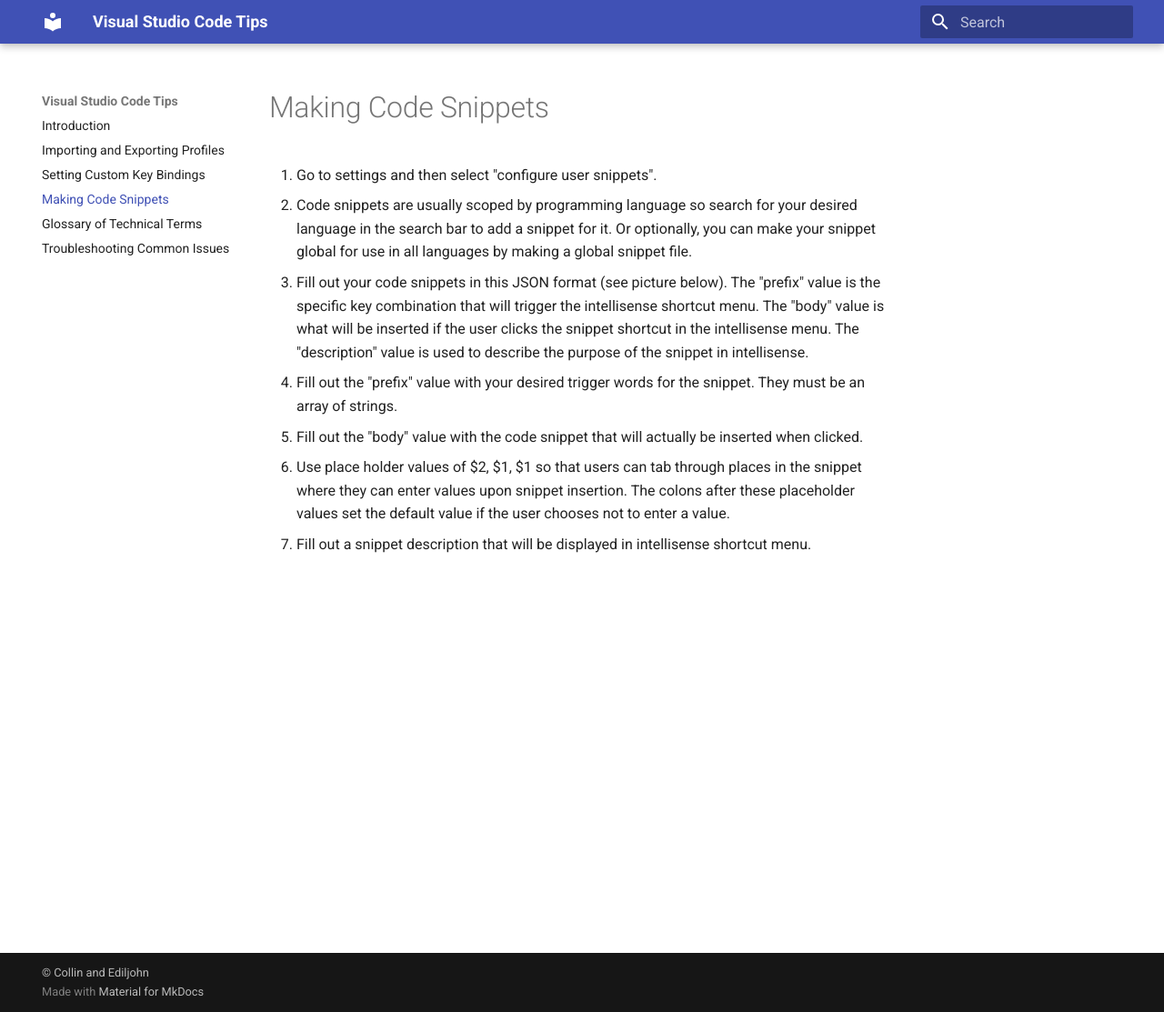
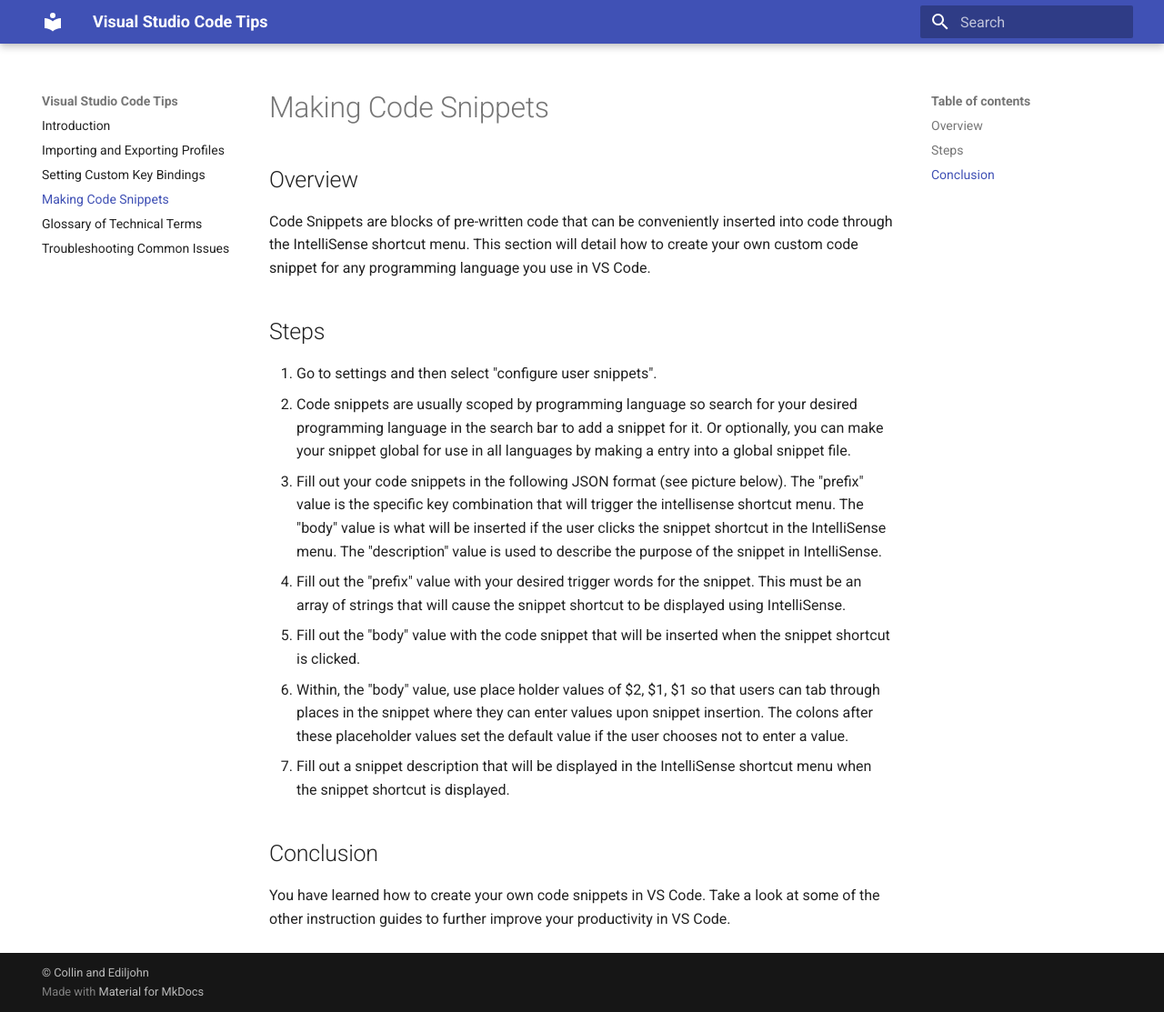
Before and after one commit to cc-dev-65535/mkdocs, an MkDocs documentation site: the page built from docs/collin - page4.md, in a window 1280 px wide and 1113 px high. Shown: the whole window at 91% size. Built offline with MkDocs 1.6.1 and Material for MkDocs 9.7.7, drawn with Linux system fonts in a browser that asks for light colours.

Commit message:
Finish page 3

```diff
--- a/docs/collin - page4.md
+++ b/docs/collin - page4.md
@@ -1,10 +1,17 @@
 ---
 title: Making Code Snippets
 ---
+## Overview
+Code Snippets are blocks of pre-written code that can be conveniently inserted into code through the IntelliSense shortcut menu. This section will detail how to create your own custom code snippet for any programming language you use in VS Code.
+
+## Steps
 1. Go to settings and then select "configure user snippets".
-2. Code snippets are usually scoped by programming language so search for your desired language in the search bar to add a snippet for it. Or optionally, you can make your snippet global for use in all languages by making a global snippet file.
-3. Fill out your code snippets in this JSON format (see picture below). The "prefix" value is the specific key combination that will trigger the intellisense shortcut menu. The "body" value is what will be inserted if the user clicks the snippet shortcut in the intellisense menu. The "description" value is used to describe the purpose of the snippet in intellisense.
-4. Fill out the "prefix" value with your desired trigger words for the snippet. They must be an array of strings.
-5. Fill out the "body" value with the code snippet that will actually be inserted when clicked.
-6. Use place holder values of $2, $1, $1 so that users can tab through places in the snippet where they can enter values upon snippet insertion. The colons after these placeholder values set the default value if the user chooses not to enter a value.
-7. Fill out a snippet description that will be displayed in intellisense shortcut menu.
+2. Code snippets are usually scoped by programming language so search for your desired programming language in the search bar to add a snippet for it. Or optionally, you can make your snippet global for use in all languages by making a entry into a global snippet file.
+3. Fill out your code snippets in the following JSON format (see picture below). The "prefix" value is the specific key combination that will trigger the intellisense shortcut menu. The "body" value is what will be inserted if the user clicks the snippet shortcut in the IntelliSense menu. The "description" value is used to describe the purpose of the snippet in IntelliSense.
+4. Fill out the "prefix" value with your desired trigger words for the snippet. This must be an array of strings that will cause the snippet shortcut to be displayed using IntelliSense.
+5. Fill out the "body" value with the code snippet that will be inserted when the snippet shortcut is clicked.
+6. Within, the "body" value, use place holder values of $2, $1, $1 so that users can tab through places in the snippet where they can enter values upon snippet insertion. The colons after these placeholder values set the default value if the user chooses not to enter a value.
+7. Fill out a snippet description that will be displayed in the IntelliSense shortcut menu when the snippet shortcut is displayed.
+
+## Conclusion
+You have learned how to create your own code snippets in VS Code. Take a look at some of the other instruction guides to further improve your productivity in VS Code.
```
Also changed, not shown: README.md (+4 -2 lines), docs/collin - page3.md (+28 -12 lines), docs/troubleshooting.md (+5 -2 lines), docs/images/a.txt (deleted), docs/images/page3-img1.PNG (renamed from docs/images/Capture3.PNG), docs/images/page3-img2.PNG (added), docs/images/page3-img4.PNG (added), 2 other files.
